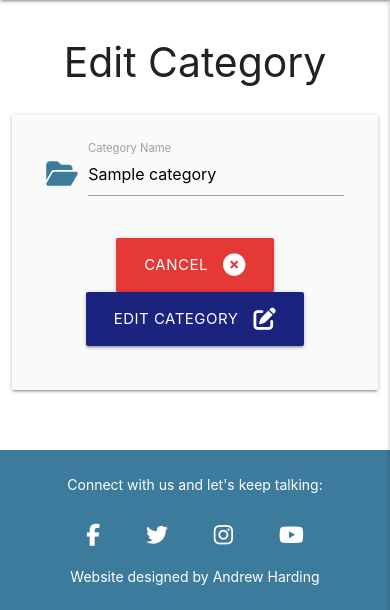
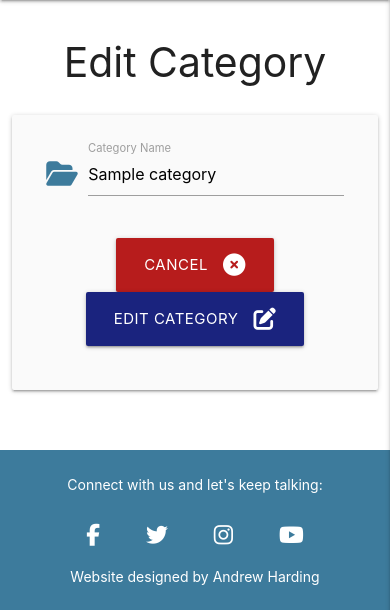
Before and after one commit to AndrewH1188/talking-tinnitus-ms3, a Flask app: template templates/edit-category.html in a window 390 px wide. Shown: the part 56-666 px from the top of the page. Run offline with Flask 2, Linux system fonts and the light colour scheme; the template is opened without the code that fills it: most values are stand-ins (such as "Sample title", 1, 10 or a date in 2020); some libraries are stand-ins or nearby versions.

Commit message:
Adding a class so the buttons have space when viewed on a mobile device.

```diff
--- a/templates/edit-category.html
+++ b/templates/edit-category.html
@@ -19,7 +19,7 @@
         <!-- submit button -->
         <div class="row">
             <div class="col s12 center-align">
-                <a href="{{ url_for('get_categories') }}" class="btn-large red darken-1 text-shadow">
+                <a href="{{ url_for('get_categories') }}" class="btn-large red darken-4 text-shadow cancel">
                     Cancel <i class="fas fa-times-circle right"></i>
                 </a>
                 <button type="submit" class="btn-large indigo darken-4 text-shadow">
--- a/templates/edit-entry.html
+++ b/templates/edit-entry.html
@@ -47,7 +47,7 @@
         <div class="row">
             <div class="col s12 center-align">
                 <!-- cancel button -->
-                <a href="{{ url_for('get_entry') }}" class="btn-large red darken-4 btn text-shadow">
+                <a href="{{ url_for('get_entry') }}" class="btn-large red darken-4 btn text-shadow cancel">
                     Cancel <i class="fas fa-times-circle right"></i>
                 </a>
                 <button type="submit" class="btn-large indigo darken-4 btn text-shadow">
```
